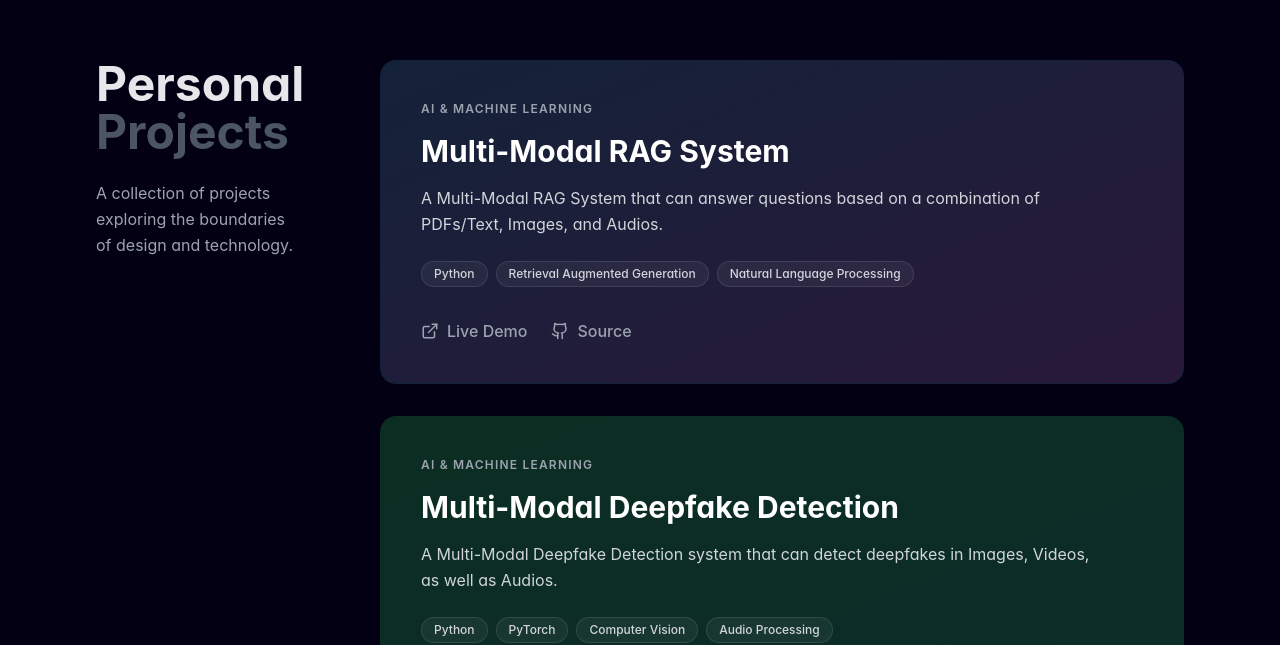
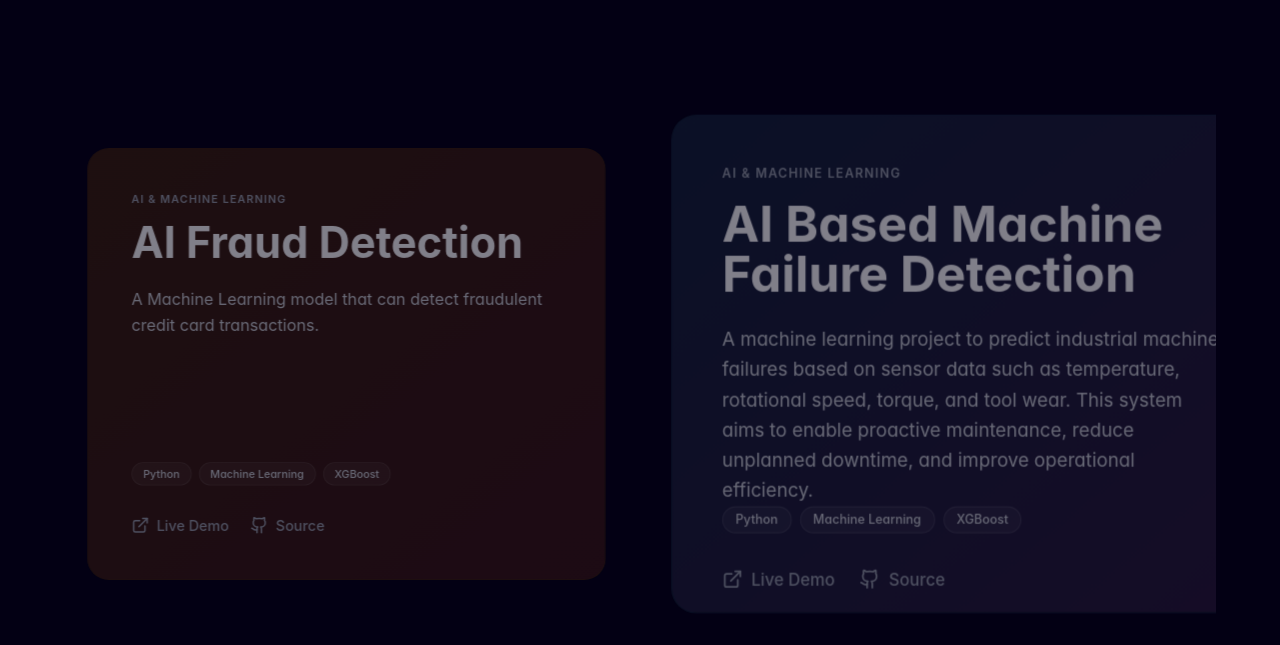
Before and after one commit to AryakumarMishra/Portfolio, a React (Vite) app: page / in a window 1280 px wide. Shown: the part 1576-2221 px from the top of the page. Built offline with nearby package versions, Linux system fonts and the light colour scheme.

Commit message:
Version 2. Design Changes

```diff
--- /dev/null
+++ b/src/components/NeuralBackground.jsx
@@ -0,0 +1,160 @@
+import React, { useEffect, useRef } from 'react';
+import { useTheme } from '../context/ThemeContext';
+
+const NeuralBackground = () => {
+    const canvasRef = useRef(null);
+    const { isDark } = useTheme();
+
+    useEffect(() => {
+        const canvas = canvasRef.current;
+        if (!canvas) return;
+
+        const ctx = canvas.getContext('2d');
+        let width, height;
+        let particles = [];
+        let animationFrameId; // To stop animation on cleanup
+
+        // Configuration
+        const PARTICLE_COUNT = 60;
+        const CONNECTION_DISTANCE = 150;
+        const MOUSE_DISTANCE = 200;
+
+        // Mouse tracking
+        const mouse = { x: null, y: null };
+
+        // Handle Window Resize
+        const resize = () => {
+            width = window.innerWidth;
+            height = window.innerHeight;
+            canvas.width = width;
+            canvas.height = height;
+        };
+
+        // Particle Class
+        class Particle {
+            constructor() {
+                this.x = Math.random() * width;
+                this.y = Math.random() * height;
+                this.vx = (Math.random() - 0.5) * 0.5; // Velocity X
+                this.vy = (Math.random() - 0.5) * 0.5; // Velocity Y
+                this.size = Math.random() * 2 + 1;
+            }
+
+            update() {
+                this.x += this.vx;
+                this.y += this.vy;
+
+                // Bounce off edges
+                if (this.x < 0 || this.x > width) this.vx *= -1;
+                if (this.y < 0 || this.y > height) this.vy *= -1;
+
+                // Mouse Interaction
+                if (mouse.x != null) {
+                    const dx = mouse.x - this.x;
+                    const dy = mouse.y - this.y;
+                    const distance = Math.sqrt(dx * dx + dy * dy);
+
+                    if (distance < MOUSE_DISTANCE) {
+                        const forceDirectionX = dx / distance;
+                        const forceDirectionY = dy / distance;
+                        const force = (MOUSE_DISTANCE - distance) / MOUSE_DISTANCE;
+
+                        // Gentle attraction
+                        this.vx += forceDirectionX * force * 0.05;
+                        this.vy += forceDirectionY * force * 0.05;
+                    }
+                }
+            }
+
+            draw() {
+                ctx.beginPath();
+                ctx.arc(this.x, this.y, this.size, 0, Math.PI * 2);
+                ctx.fillStyle = isDark ? 'rgba(255, 255, 255, 0.5)' : 'rgba(0, 0, 0, 0.5)';
+                ctx.fill();
+            }
+        }
+
+        // Initialize Particles
+        const init = () => {
+            particles = [];
+            for (let i = 0; i < PARTICLE_COUNT; i++) {
+                particles.push(new Particle());
+            }
+        };
+
+        // Animation Loop
+        const animate = () => {
+            ctx.clearRect(0, 0, width, height);
+
+            // Draw Connections
+            for (let i = 0; i < particles.length; i++) {
+                for (let j = i; j < particles.length; j++) {
+                    const dx = particles[i].x - particles[j].x;
+                    const dy = particles[i].y - particles[j].y;
+                    const distance = Math.sqrt(dx * dx + dy * dy);
+
+                    if (distance < CONNECTION_DISTANCE) {
+                        ctx.beginPath();
+                        ctx.strokeStyle = isDark
+                            ? `rgba(255, 255, 255, ${1 - distance / CONNECTION_DISTANCE})`
+                            : `rgba(0, 0, 0, ${1 - distance / CONNECTION_DISTANCE})`;
+                        ctx.lineWidth = 1;
+                        ctx.moveTo(particles[i].x, particles[i].y);
+                        ctx.lineTo(particles[j].x, particles[j].y);
+                        ctx.stroke();
+                    }
+                }
+
+                // Draw Mouse Connections
+                if (mouse.x != null) {
+                    const dx = mouse.x - particles[i].x;
+                    const dy = mouse.y - particles[i].y;
+                    const distance = Math.sqrt(dx * dx + dy * dy);
+
+                    if (distance < MOUSE_DISTANCE) {
+                        ctx.beginPath();
+                        ctx.strokeStyle = isDark
+                            ? `rgba(56, 189, 248, ${1 - distance / MOUSE_DISTANCE})` // Cyan in dark mode
+                            : `rgba(79, 70, 229, ${1 - distance / MOUSE_DISTANCE})`; // Indigo in light mode
+                        ctx.lineWidth = 1;
+                        ctx.moveTo(mouse.x, mouse.y);
+                        ctx.lineTo(particles[i].x, particles[i].y);
+                        ctx.stroke();
+                    }
+                }
+
+                particles[i].update();
+                particles[i].draw();
+            }
+
+            animationFrameId = requestAnimationFrame(animate);
+        };
+
+        // Event Listeners
+        window.addEventListener('resize', resize);
+        window.addEventListener('mousemove', (e) => {
+            mouse.x = e.clientX;
+            mouse.y = e.clientY;
+        });
+
+        // Start
+        resize();
+        init();
+        animate();
+
+        // Cleanup
+        return () => {
+            window.removeEventListener('resize', resize);
+            cancelAnimationFrame(animationFrameId);
+        };
+    }, [isDark]); // Re-run if theme changes to update color logic
+
+    return (
+        <canvas
+            ref={canvasRef}
+            className="absolute inset-0 z-0 pointer-events-none opacity-40"
+        />
+    );
+};
+
+export default NeuralBackground;
--- a/src/pages/Projects.jsx
+++ b/src/pages/Projects.jsx
@@ -1,7 +1,7 @@
-import { motion, useMotionTemplate, useMotionValue, AnimatePresence } from 'framer-motion';
+import { motion, useMotionTemplate, useMotionValue, AnimatePresence, useSpring, useScroll, useTransform } from 'framer-motion';
 import { ExternalLink, Github, Info } from 'lucide-react';
 import { useTheme } from '../context/ThemeContext';
-import { useState, useEffect } from 'react';
+import { useState, useEffect, useRef } from 'react';
 
 const projects = [
     {
@@ -72,15 +72,56 @@ const Toast = ({ message, onClose, isDark }) => {
     );
 };
 
-const Card = ({ project, index, onShowToast }) => {
+// Updated Card to accept scrollYProgress for Center Focus Logic
+const Card = ({ project, index, onShowToast, scrollYProgress }) => {
     const { isDark } = useTheme();
-    let mouseX = useMotionValue(0);
-    let mouseY = useMotionValue(0);
+
+    // Calculate trigger points for this specific card
+    // The gallery moves horizontally based on vertical scroll.
+    // We adjust these "peaks" to perfectly time the pop-up effect.
+    // 0.0 = Title Section
+    // 0.2 = First Card
+    // ... increments of ~0.20
+    const peak = 0.20 + (index * 0.20);
+    const range = [peak - 0.15, peak, peak + 0.15];
+
+    // Dynamic styles based on scroll position
+    const cardScale = useTransform(scrollYProgress, range, [0.9, 1.1, 0.9]);
+    const cardOpacity = useTransform(scrollYProgress, range, [0.5, 1, 0.5]);
+    const zIndex = useTransform(scrollYProgress, range, [1, 10, 1]); // Bring active card to front
+
+    // 3D Motion Values (Mouse interaction still active!)
+    const x = useMotionValue(0);
+    const y = useMotionValue(0);
+
+    // Smooth springs for rotation
+    const rotateX = useSpring(useMotionValue(0), { stiffness: 100, damping: 30 });
+    const rotateY = useSpring(useMotionValue(0), { stiffness: 100, damping: 30 });
 
     function handleMouseMove({ currentTarget, clientX, clientY }) {
-        let { left, top } = currentTarget.getBoundingClientRect();
-        mouseX.set(clientX - left);
-        mouseY.set(clientY - top);
+        const { left, top, width, height } = currentTarget.getBoundingClientRect();
+
+        const relativeX = clientX - left;
+        const relativeY = clientY - top;
+
+        x.set(relativeX);
+        y.set(relativeY);
+
+        const offsetY = relativeY - height / 2;
+        const offsetX = relativeX - width / 2;
+
+        const rX = (offsetY / 40) * -1;
+        const rY = offsetX / 40;
+
+        rotateX.set(rX);
+        rotateY.set(rY);
+    }
+
+    function handleMouseLeave() {
+        x.set(0);
+        y.set(0);
+        rotateX.set(0);
+        rotateY.set(0);
     }
 
     const handleDemoClick = (e) => {
@@ -90,36 +131,33 @@ const Card = ({ project, index, onShowToast }) => {
         }
     };
 
-    // Select the correct color string based on theme
     const themeColor = isDark ? project.colors.dark : project.colors.light;
 
     return (
         <motion.div
-            initial={{ opacity: 0, y: 50 }}
-            whileInView={{ opacity: 1, y: 0 }}
-            transition={{
-                duration: 0.8,
-                ease: [0.22, 1, 0.36, 1],
-                delay: index * 0.1
+            style={{
+                scale: cardScale,
+                opacity: cardOpacity,
+                zIndex: zIndex,
+                // Retain 3D transforms
+                rotateX,
+                rotateY,
+                transformStyle: "preserve-3d",
+                transformPerspective: 1000,
             }}
-            viewport={{ once: true, margin: "-10%" }}
             onMouseMove={handleMouseMove}
-            // Dynamic border and background styles
-            className={`group relative w-full rounded-2xl border overflow-hidden mb-8 sticky transition-all duration-300
-                ${isDark ? `bg-[#0a0a0a] ${themeColor.split(' ').pop()}` : `bg-white shadow-xl ${themeColor.split(' ').pop()}`}
+            onMouseLeave={handleMouseLeave}
+            className={`group relative h-[60vh] w-[85vw] md:w-[60vw] lg:w-[45vw] flex-shrink-0 rounded-3xl border overflow-hidden transition-colors duration-300
+                ${isDark ? `bg-[#0a0a0a] ${themeColor.split(' ').pop()}` : `bg-white shadow-2xl ${themeColor.split(' ').pop()}`}
             `}
-            // Sticky stacking logic
-            style={{
-                top: `${120 + index * 40}px`
-            }}
         >
             {/* Mouse Spotlight Effect */}
             <motion.div
-                className="pointer-events-none absolute -inset-px rounded-2xl opacity-0 transition duration-300 group-hover:opacity-100"
+                className="pointer-events-none absolute -inset-px rounded-3xl opacity-0 transition duration-300 group-hover:opacity-100 z-10"
                 style={{
                     background: useMotionTemplate`
                         radial-gradient(
-                            650px circle at ${mouseX}px ${mouseY}px,
+                            800px circle at ${x}px ${y}px,
                             ${isDark ? 'rgba(255,255,255,0.1)' : 'rgba(0,0,0,0.05)'},
                             transparent 80%
                         )
@@ -127,23 +165,25 @@ const Card = ({ project, index, onShowToast }) => {
                 }}
             />
 
-            {/* The Gradient Tint Layer */}
             <div className={`absolute inset-0 bg-gradient-to-br opacity-100 transition-colors duration-500 ${isDark ? '' : 'opacity-60'} ${themeColor.split(' border')[0]}`} />
 
-            <div className="relative p-8 md:p-10 flex flex-col md:flex-row gap-8">
-                <div className="flex-1">
+            <div
+                className="relative h-full p-8 md:p-12 flex flex-col justify-between"
+                style={{ transform: "translateZ(30px)" }}
+            >
+                <div>
                     <span className={`text-xs tracking-widest uppercase mb-4 block font-semibold ${isDark ? 'text-gray-400' : 'text-gray-500'}`}>
                         {project.category}
                     </span>
-
-                    <h3 className={`text-3xl font-bold mb-4 ${isDark ? 'text-white' : 'text-gray-900'}`}>
+                    <h3 className={`text-3xl md:text-5xl font-bold mb-6 ${isDark ? 'text-white' : 'text-gray-900'}`}>
                         {project.title}
                     </h3>
-
-                    <p className={`mb-6 leading-relaxed max-w-2xl ${isDark ? 'text-gray-300' : 'text-gray-700'}`}>
+                    <p className={`text-lg leading-relaxed max-w-2xl ${isDark ? 'text-gray-300' : 'text-gray-700'}`}>
                         {project.description}
                     </p>
+                </div>
 
+                <div>
                     <div className="flex flex-wrap gap-2 mb-8">
                         {project.tags.map(tag => (
                             <span
@@ -167,7 +207,7 @@ const Card = ({ project, index, onShowToast }) => {
                             rel="noopener noreferrer"
                             className={`flex items-center gap-2 transition-colors font-medium cursor-pointer ${isDark ? 'hover:text-white text-gray-400' : 'hover:text-black text-gray-600'}`}
                         >
-                            <ExternalLink size={18} /> Live Demo
+                            <ExternalLink size={20} /> Live Demo
                         </a>
                         <a
                             href={project.links.github}
@@ -175,7 +215,7 @@ const Card = ({ project, index, onShowToast }) => {
                             rel="noopener noreferrer"
                             className={`flex items-center gap-2 transition-colors font-medium ${isDark ? 'hover:text-white text-gray-400' : 'hover:text-black text-gray-600'}`}
                         >
-                            <Github size={18} /> Source
+                            <Github size={20} /> Source
                         </a>
                     </div>
                 </div>
@@ -187,9 +227,17 @@ const Card = ({ project, index, onShowToast }) => {
 const Projects = () => {
     const { isDark } = useTheme();
     const [toastMessage, setToastMessage] = useState(null);
+    const targetRef = useRef(null);
+    const { scrollYProgress } = useScroll({ target: targetRef });
+
+    // Horizontal Scroll Transformation
+    // Moves from 0% to -X% where X depends on number of cards.
+    // We have 4 cards + Title section.
+    const x = useTransform(scrollYProgress, [0, 1], ["0%", "-75%"]);
 
     return (
-        <section id="projects" className="py-24 min-h-screen relative">
+        // Height 300vh allows enough space to scroll through the horizontal content
+        <section ref={targetRef} id="projects" className="relative h-[300vh]">
             <AnimatePresence>
                 {toastMessage && (
                     <Toast
@@ -200,36 +248,36 @@ const Projects = () => {
                 )}
             </AnimatePresence>
 
-            {/* CHANGED: Use grid-cols-4 instead of 3 to give cards more width (25% text / 75% cards) */}
-            <div className="grid grid-cols-1 lg:grid-cols-4 gap-12 max-w-[90rem] mx-auto px-4 md:px-8">
+            <div className="sticky top-0 flex h-screen items-center overflow-hidden">
+                <motion.div style={{ x }} className="flex gap-12 px-12 md:px-24 items-center">
 
-                {/* Sticky Title Column */}
-                <div className="lg:col-span-1">
-                    <div className="sticky top-32">
-                        {/* CHANGED: Reduced text size from text-7xl to text-5xl */}
-                        <h2 className={`text-4xl md:text-5xl font-bold mb-6 ${isDark ? 'text-gray-200' : 'text-gray-900'}`}>
+                    {/* Title Slide */}
+                    <div className="w-[80vw] md:w-[40vw] flex flex-col justify-center flex-shrink-0">
+                        <h2 className={`text-6xl md:text-8xl font-bold mb-8 leading-tight ${isDark ? 'text-gray-200' : 'text-gray-900'}`}>
                             Personal
                             <span className={`block ${isDark ? 'text-gray-600' : 'text-gray-400'}`}>Projects</span>
                         </h2>
-                        <p className={`text-base max-w-[200px] leading-relaxed ${isDark ? 'text-gray-400' : 'text-gray-600'}`}>
-                            A collection of projects exploring the boundaries of design and technology.
+                        <p className={`text-xl max-w-sm leading-relaxed ${isDark ? 'text-gray-400' : 'text-gray-600'}`}>
+                            A curated collection of projects exploring the boundaries of AI, Design, and Engineering.
+                            <br /><br />
+                            <span className="text-sm opacity-50 flex items-center gap-2">SCROLL TO EXPLORE &rarr;</span>
                         </p>
                     </div>
-                </div>
 
-                {/* Cards Column */}
-                {/* CHANGED: Span 3 columns instead of 2 */}
-                <div className="lg:col-span-3">
+                    {/* Project Cards with Scroll-Aware Pop Logic */}
                     {projects.map((project, index) => (
                         <Card
                             key={index}
                             project={project}
                             index={index}
                             onShowToast={setToastMessage}
+                            scrollYProgress={scrollYProgress}
                         />
                     ))}
-                    <div className="h-[20vh]" />
-                </div>
+
+                    {/* Padding at end */}
+                    <div className="w-[10vw] flex-shrink-0" />
+                </motion.div>
             </div>
         </section>
     );
```
Also changed, not shown: src/pages/Home.jsx (+8 -5 lines).
